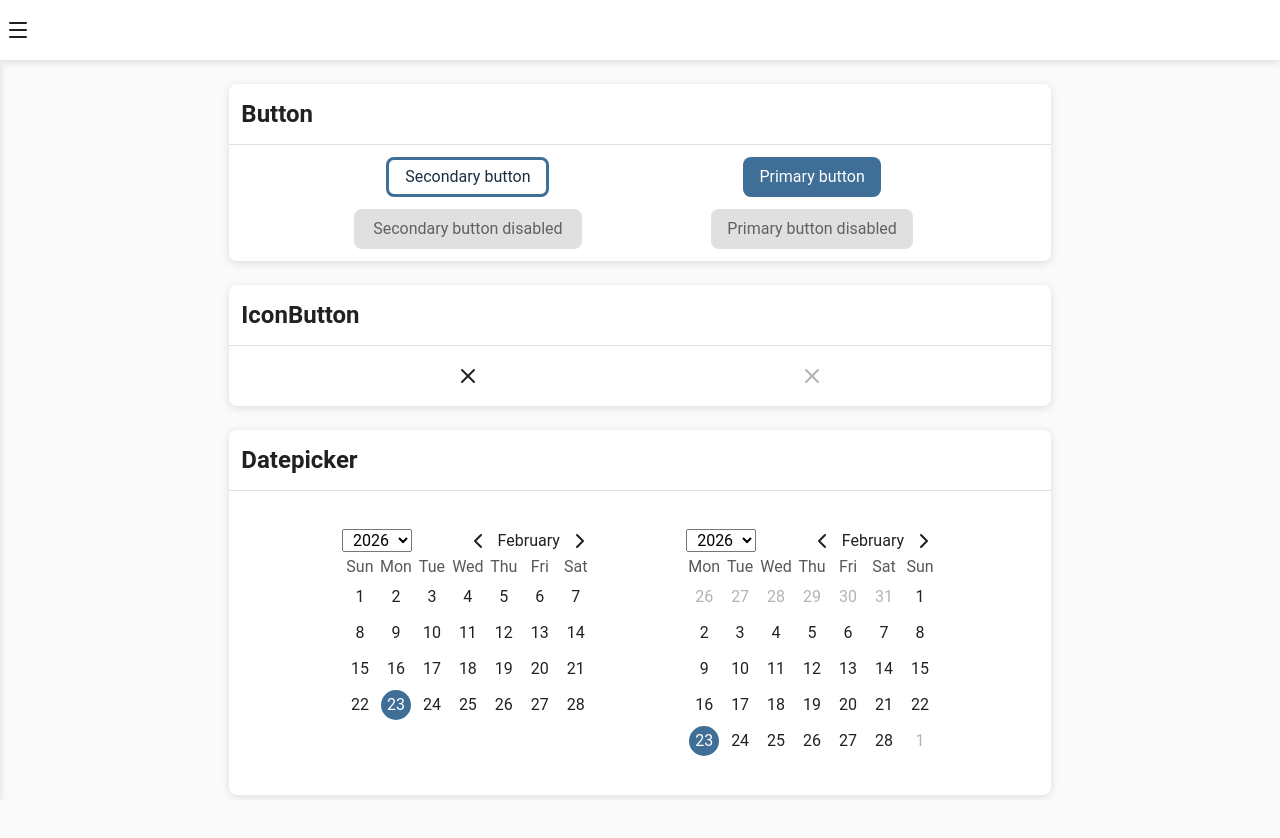
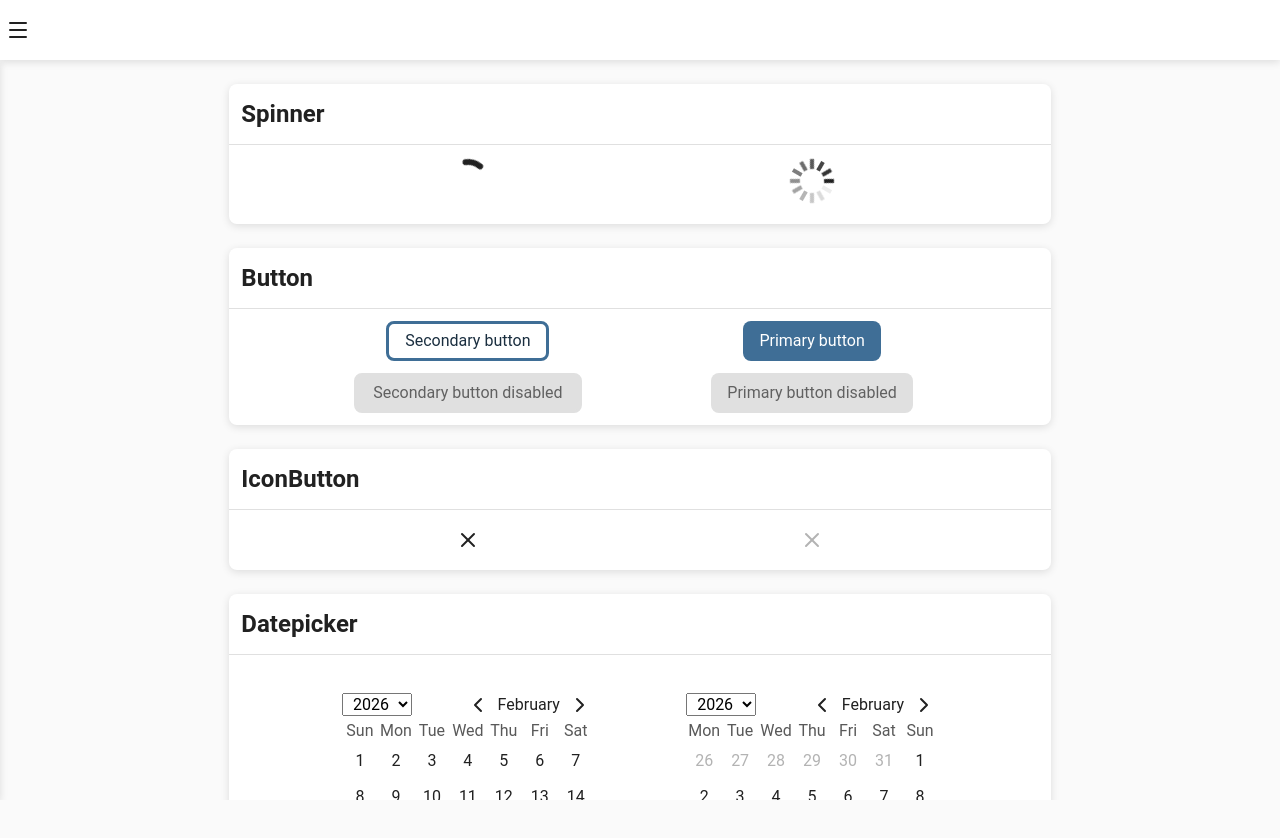
Before and after one commit to DigitalCrafting/digitalcrafting-app, a React (Vite) app in the folder apps/digital-crafting/: page /zoria in a window 1280 px wide. Shown: the top 838 px of the page. Built offline with nearby package versions, Linux system fonts and the light colour scheme.

Commit message:
[@zoria-ui] Added spinner

```diff
--- a/apps/digital-crafting/src/pages/components-demo/ComponentsDemoList.tsx
+++ b/apps/digital-crafting/src/pages/components-demo/ComponentsDemoList.tsx
@@ -10,10 +10,14 @@ import {ModalDemo} from "./components/ModalDemo.tsx";
 import {IconsDemo} from "./components/IconsDemo.tsx";
 import {IconButtonDemo} from "./components/IconButtonDemo.tsx";
 import {DatePickerDemo} from "./components/DatePickerDemo.tsx";
+import {SpinnerDemo} from "./components/SpinnerDemo.tsx";
 
 export function ComponentsDemoList() {
     return <Row className={`justify-center`}>
         <Col span={8}>
+            <Row>
+                <SpinnerDemo />
+            </Row>
             <Row >
                 <ButtonDemo />
             </Row>
--- /dev/null
+++ b/apps/digital-crafting/src/pages/components-demo/components/SpinnerDemo.tsx
@@ -0,0 +1,31 @@
+import {Col, H2, Panel, Row, SpinnerCircle, SpinnerLeaves, Text, Tooltip} from "@zoria-ui/react";
+
+export function SpinnerDemo() {
+    return <Panel>
+        <Panel.Header><H2>Spinner</H2></Panel.Header>
+        <Panel.Body>
+            <Row className={'justify-center content-center'}>
+                <Col span={5} className={'justify-center align-items-center'}>
+                    <Tooltip>
+                        <Tooltip.Trigger>
+                            <SpinnerCircle/>
+                        </Tooltip.Trigger>
+                        <Tooltip.Body>
+                            <Text>SpinnerCircle</Text>
+                        </Tooltip.Body>
+                    </Tooltip>
+                </Col>
+                <Col span={5} className={'justify-center align-items-center'}>
+                    <Tooltip>
+                        <Tooltip.Trigger>
+                            <SpinnerLeaves/>
+                        </Tooltip.Trigger>
+                        <Tooltip.Body>
+                            <Text>SpinnerLeaves</Text>
+                        </Tooltip.Body>
+                    </Tooltip>
+                </Col>
+            </Row>
+        </Panel.Body>
+    </Panel>
+}
--- /dev/null
+++ b/packages/zoria/react/src/components/spinner/Spinner.tsx
@@ -0,0 +1,44 @@
+import * as React from "react";
+import {UiSize} from "../../types/UiSizes";
+
+interface SpinnerProps extends React.SVGProps<SVGSVGElement> {
+    className?: string
+    size?: UiSize
+}
+
+export const SpinnerCircle = ({className: externalClassName = '', size = UiSize.MD, ...rest}: SpinnerProps) => {
+    return <svg
+        className={`z-spinner z-spinner-${size} ${externalClassName}`.trim()}
+        stroke="currentColor"
+        {...rest}
+        viewBox="0 0 24 24"
+    >
+        <g className="z-spinner-circle">
+            <circle cx="12" cy="12" r="9.5" fill="none" stroke-width="3"/>
+        </g>
+    </svg>;
+}
+
+export const SpinnerLeaves = ({className: externalClassName = '', size = UiSize.MD, ...rest}: SpinnerProps) => {
+    return <svg
+        className={`z-spinner z-spinner-${size} ${externalClassName}`.trim()}
+        fill="currentColor"
+        {...rest}
+        viewBox="0 0 24 24"
+    >
+        <g className="z-spinner-leaves">
+            <rect x="11" y="1" width="2" height="5" opacity=".08"/>
+            <rect x="11" y="1" width="2" height="5" transform="rotate(30 12 12)" opacity=".16"/>
+            <rect x="11" y="1" width="2" height="5" transform="rotate(60 12 12)" opacity=".25"/>
+            <rect x="11" y="1" width="2" height="5" transform="rotate(90 12 12)" opacity=".33"/>
+            <rect x="11" y="1" width="2" height="5" transform="rotate(120 12 12)" opacity=".41"/>
+            <rect x="11" y="1" width="2" height="5" transform="rotate(150 12 12)" opacity=".50"/>
+            <rect x="11" y="1" width="2" height="5" transform="rotate(180 12 12)" opacity=".58"/>
+            <rect x="11" y="1" width="2" height="5" transform="rotate(210 12 12)" opacity=".66"/>
+            <rect x="11" y="1" width="2" height="5" transform="rotate(240 12 12)" opacity=".75"/>
+            <rect x="11" y="1" width="2" height="5" transform="rotate(270 12 12)" opacity=".83"/>
+            <rect x="11" y="1" width="2" height="5" transform="rotate(300 12 12)" opacity=".91"/>
+            <rect x="11" y="1" width="2" height="5" transform="rotate(330 12 12)"/>
+        </g>
+    </svg>;
+}
--- a/packages/zoria/react/src/index.ts
+++ b/packages/zoria/react/src/index.ts
@@ -15,6 +15,7 @@ export * from "./components/modal/Modal";
 export * from "./components/panel/Panel";
 export * from "./components/popover/Popover";
 export * from "./components/side-panel/SidePanel";
+export * from "./components/spinner/Spinner";
 export * from "./components/tooltip/Tooltip";
 export * from "./components/top-bar/TopBar";
 export * from "./components/typography/Typography";
--- a/packages/zoria/ui/src/_spinner.scss
+++ b/packages/zoria/ui/src/_spinner.scss
@@ -0,0 +1,94 @@
+.z-spinner {
+  color: var(--theme-text);
+}
+
+.z-spinner-sm {
+  width: 24px;
+  height: 24px;
+
+}
+
+.z-spinner-md {
+  width: 48px;
+  height: 48px;
+}
+
+.z-spinner-lg {
+  width: 96px;
+  height: 96px;
+}
+
+.z-spinner-circle {
+  transform-origin: center;
+  animation: z-spinner-keyframes-1 2s linear infinite
+}
+
+.z-spinner-circle circle {
+  stroke-linecap: round;
+  animation: z-spinner-keyframes-2 1.5s ease-in-out infinite
+}
+
+@keyframes z-spinner-keyframes-1 {
+  100% {
+    transform: rotate(360deg)
+  }
+}
+
+@keyframes z-spinner-keyframes-2 {
+  0% {
+    stroke-dasharray: 0 150;
+    stroke-dashoffset: 0
+  }
+  47.5% {
+    stroke-dasharray: 42 150;
+    stroke-dashoffset: -16
+  }
+  95%, 100% {
+    stroke-dasharray: 42 150;
+    stroke-dashoffset: -59
+  }
+}
+
+.z-spinner-leaves {
+  transform-origin: center;
+  animation: z-spinner-leaves-kfr-1 .9s step-end infinite
+}
+
+@keyframes z-spinner-leaves-kfr-1 {
+  8.3% {
+    transform: rotate(30deg)
+  }
+  16.6% {
+    transform: rotate(60deg)
+  }
+  25% {
+    transform: rotate(90deg)
+  }
+  33.3% {
+    transform: rotate(120deg)
+  }
+  41.6% {
+    transform: rotate(150deg)
+  }
+  50% {
+    transform: rotate(180deg)
+  }
+  58.3% {
+    transform: rotate(210deg)
+  }
+  66.6% {
+    transform: rotate(240deg)
+  }
+  75% {
+    transform: rotate(270deg)
+  }
+  83.3% {
+    transform: rotate(300deg)
+  }
+  91.6% {
+    transform: rotate(330deg)
+  }
+  100% {
+    transform: rotate(360deg)
+  }
+}
```
